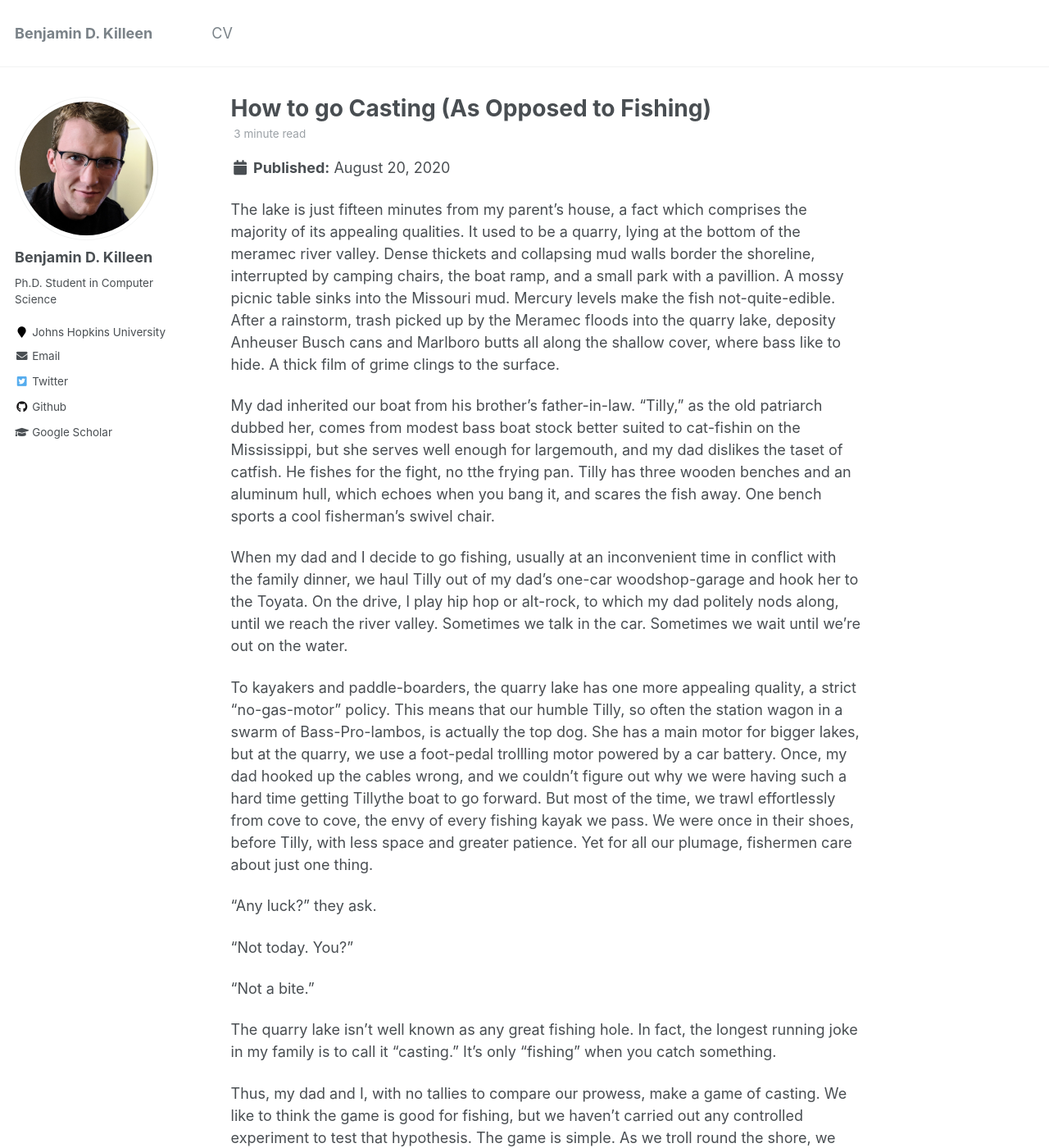
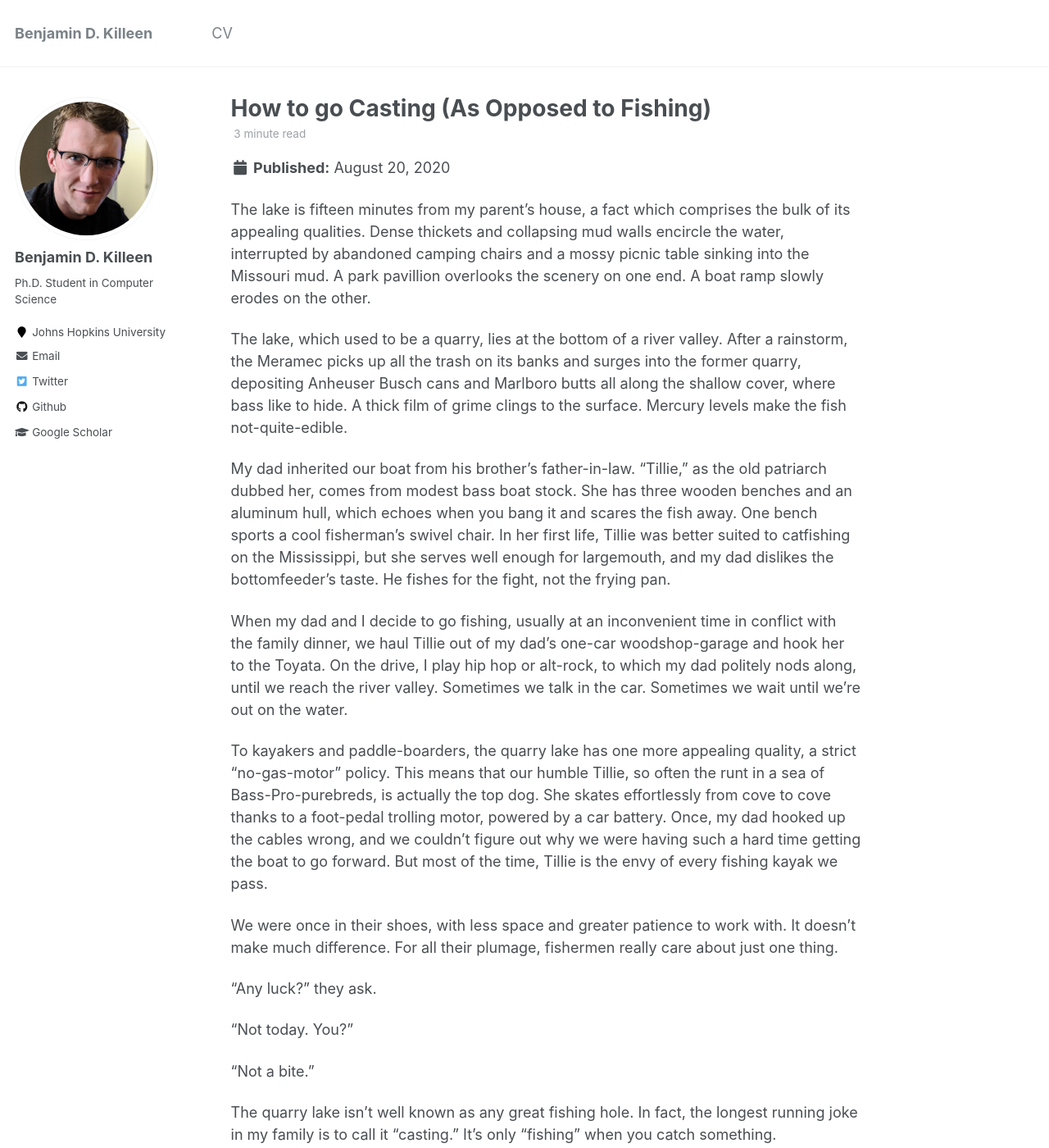
Before and after one commit to benjamindkilleen/benjamindkilleen.github.io, a Jekyll site: the page built from _posts/2020-08-20-how-to-go-casting.md, in a window 1280 px wide and 1400 px high. Shown: the whole window at 82% size. Built offline with Jekyll 4.4.1, drawn with Linux system fonts in a browser that asks for light colours; some of the changed text lies outside the part shown.

Commit message:
updated blog post

```diff
--- a/_posts/2020-08-20-how-to-go-casting.md
+++ b/_posts/2020-08-20-how-to-go-casting.md
@@ -6,34 +6,37 @@ tags:
   - fishing
 ---
 
-The lake is just fifteen minutes from my parent's house, a fact which comprises the majority of its
-appealing qualities.  It used to be a quarry, lying at the bottom of the meramec river
-valley. Dense thickets and collapsing mud walls border the shoreline, interrupted by camping
-chairs, the boat ramp, and a small park with a pavillion. A mossy picnic table sinks into the
-Missouri mud. Mercury levels make the fish not-quite-edible. After a rainstorm, trash picked up by
-the Meramec floods into the quarry lake, deposity Anheuser Busch cans and Marlboro butts all along
-the shallow cover, where bass like to hide. A thick film of grime clings to the surface.
+The lake is fifteen minutes from my parent's house, a fact which comprises the bulk of its
+appealing qualities. Dense thickets and collapsing mud walls encircle the water, interrupted by
+abandoned camping chairs and a mossy picnic table sinking into the Missouri mud. A park pavillion
+overlooks the scenery on one end. A boat ramp slowly erodes on the other.
 
-My dad inherited our boat from his brother's father-in-law. "Tilly," as the old patriarch dubbed
-her, comes from modest bass boat stock better suited to cat-fishin on the Mississippi, but she
-serves well enough for largemouth, and my dad dislikes the taset of catfish. He fishes for the
-fight, no tthe frying pan. Tilly has three wooden benches and an aluminum hull, which echoes when
-you bang it, and scares the fish away. One bench sports a cool fisherman's swivel chair.
+The lake, which used to be a quarry, lies at the bottom of a river valley. After a rainstorm, the
+Meramec picks up all the trash on its banks and surges into the former quarry, depositing Anheuser
+Busch cans and Marlboro butts all along the shallow cover, where bass like to hide. A thick film of
+grime clings to the surface. Mercury levels make the fish not-quite-edible.
+
+My dad inherited our boat from his brother's father-in-law. "Tillie," as the old patriarch dubbed
+her, comes from modest bass boat stock. She has three wooden benches and an aluminum hull, which
+echoes when you bang it and scares the fish away. One bench sports a cool fisherman's swivel
+chair. In her first life, Tillie was better suited to catfishing on the Mississippi, but she serves
+well enough for largemouth, and my dad dislikes the bottomfeeder's taste. He fishes for the fight,
+not the frying pan.
 
 When my dad and I decide to go fishing, usually at an inconvenient time in conflict with the family
-dinner, we haul Tilly <!-- is it Tilly or Tillie? --> out of my dad's one-car woodshop-garage and
-hook her to the Toyata. On the drive, I play hip hop or alt-rock, to which my dad politely nods
-along, until we reach the river valley. Sometimes we talk in the car. Sometimes we wait until we're
-out on the water.
+dinner, we haul Tillie out of my dad's one-car woodshop-garage and hook her to the Toyata. On the
+drive, I play hip hop or alt-rock, to which my dad politely nods along, until we reach the river
+valley. Sometimes we talk in the car. Sometimes we wait until we're out on the water.
 
 To kayakers and paddle-boarders, the quarry lake has one more appealing quality, a strict
-"no-gas-motor" policy. This means that our humble Tilly, so often the station wagon in a swarm of
-Bass-Pro-lambos, is actually the top dog. She has a main motor for bigger lakes, but at the quarry,
-we use a foot-pedal trollling motor powered by a car battery. Once, my dad hooked up the cables
-wrong, and we couldn't figure out why we were having such a hard time getting Tillythe boat to go
-forward. But most of the time, we trawl effortlessly from cove to cove, the envy of every fishing
-kayak we pass. We were once in their shoes, before Tilly, with less space and greater patience. Yet
-for all our plumage, fishermen care about just one thing.
+"no-gas-motor" policy. This means that our humble Tillie, so often the runt in a sea of
+Bass-Pro-purebreds, is actually the top dog. She skates effortlessly from cove to cove thanks to a
+foot-pedal trolling motor, powered by a car battery. Once, my dad hooked up the cables wrong, and
+we couldn't figure out why we were having such a hard time getting the boat to go forward. But most
+of the time, Tillie is the envy of every fishing kayak we pass.
+
+We were once in their shoes, with less space and greater patience to work with. It doesn't make
+much difference. For all their plumage, fishermen really care about just one thing.
 
 "Any luck?" they ask.
 
@@ -44,11 +47,11 @@ for all our plumage, fishermen care about just one thing.
 The quarry lake isn't well known as any great fishing hole. In fact, the longest running joke in my
 family is to call it "casting." It's only "fishing" when you catch something.
 
-Thus, my dad and I, with no tallies to compare our prowess, make a game of casting. We like to
-think the game is good for fishing, but we haven't carried out any controlled experiment to test
-that hypothesis. The game is simple. As we troll round the shore, we cast as close to the fallen
-sticks and swamped logs as we can without getting caught. This results in many snags, few fish, and
-a great sense of accomplishment.
+Thus my dad and I, with no tallies to compare our prowess, make a game of casting. We like to think
+the game is good for fishing, but we haven't carried out any controlled experiment. The game is
+simple. As we troll around the shore, we cast as close to the fallen sticks and swamped logs as we
+can without getting caught. This results in many snags, few fish, and a great sense of
+accomplishment.
 
 
 <!-- Headings are cool -->
```
